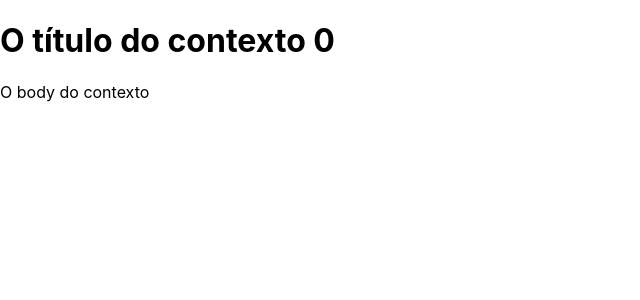
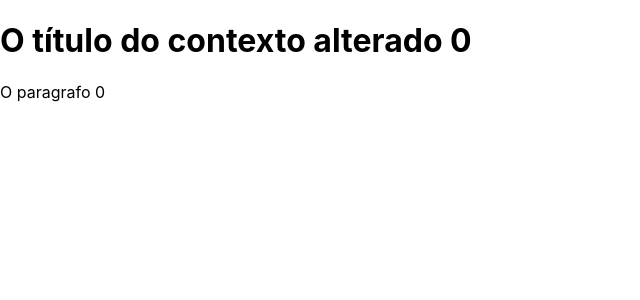
Before and after one commit to ThaisAlves7/curso-reactjs-nextjs-hooks, a React (Create React App) app: page / in a window 1280 px wide. Shown: the top 300 px of the page, without its empty margins (0-640 px from the left). Built offline with nearby package versions, Linux system fonts and the light colour scheme.

Commit message:
React Hook - useContext [ Parte 2 ]
Organização de pastas para situação mais real de Context

```diff
--- a/src/App.js
+++ b/src/App.js
@@ -1,63 +1,13 @@
-import React, { createContext, useContext, useState } from 'react';
 import './App.css';
 
-const globalState = {
-  title: 'O título do contexto',
-  body: 'O body do contexto',
-  counter: 0,
-};
-
-const GlobalContext = createContext();
-
-// eslint-disable-next-line react/prop-types
-const Div = ({ children }) => {
-  return (
-    <>
-      <H1 />
-      <P />
-    </>
-  );
-};
-
-// eslint-disable-next-line react/prop-types
-const H1 = () => {
-  const theContext = useContext(GlobalContext);
-  const {
-    contextState: { title, counter },
-  } = theContext;
-  return (
-    <h1>
-      {title} {counter}
-    </h1>
-  );
-};
-
-// eslint-disable-next-line react/prop-types
-const P = () => {
-  const theContext = useContext(GlobalContext);
-
-  const {
-    contextState: { body, counter },
-    contextState,
-    setContextState,
-  } = theContext;
-
-  return (
-    <p
-      onClick={() => setContextState((s) => ({ ...s, counter: s.counter + 1 }))}
-    >
-      {body}
-    </p>
-  );
-};
+import { AppContext } from './components/context/AppContext';
+import { Div } from './components/Div';
 
 function App() {
-  const [contextState, setContextState] = useState(globalState);
-
   return (
-    <GlobalContext.Provider value={{ contextState, setContextState }}>
+    <AppContext>
       <Div />
-    </GlobalContext.Provider>
+    </AppContext>
   );
 }
 
--- /dev/null
+++ b/src/components/Div/index.jsx
@@ -0,0 +1,12 @@
+import { H1 } from '../H1';
+import { P } from '../P';
+
+// eslint-disable-next-line react/prop-types
+export const Div = ({ children }) => {
+  return (
+    <>
+      <H1 />
+      <P />
+    </>
+  );
+};
--- /dev/null
+++ b/src/components/H1/index.jsx
@@ -0,0 +1,15 @@
+import { useContext } from 'react';
+import { GlobalContext } from '../context/AppContext';
+
+// eslint-disable-next-line react/prop-types
+export const H1 = () => {
+  const theContext = useContext(GlobalContext);
+  const {
+    contextState: { title, counter },
+  } = theContext;
+  return (
+    <h1>
+      {title} {counter}
+    </h1>
+  );
+};
--- /dev/null
+++ b/src/components/P/index.jsx
@@ -0,0 +1,18 @@
+import { useContext } from 'react';
+import { GlobalContext } from '../context/AppContext';
+
+// eslint-disable-next-line react/prop-types
+export const P = () => {
+  const theContext = useContext(GlobalContext);
+
+  const {
+    contextState: { body, counter },
+    setState,
+  } = theContext;
+
+  return (
+    <p onClick={() => setState((s) => ({ ...s, counter: s.counter + 1 }))}>
+      {body} {counter}
+    </p>
+  );
+};
--- /dev/null
+++ b/src/components/context/AppContext/data.js
@@ -0,0 +1,5 @@
+export const globalState = {
+  title: 'O título do contexto alterado',
+  body: 'O paragrafo',
+  counter: 0,
+};
--- /dev/null
+++ b/src/components/context/AppContext/index.jsx
@@ -0,0 +1,15 @@
+import { createContext, useState } from 'react';
+import { globalState } from './data';
+
+export const GlobalContext = createContext();
+
+// eslint-disable-next-line react/prop-types
+export const AppContext = ({ children }) => {
+  const [contextState, setState] = useState(globalState);
+
+  return (
+    <GlobalContext.Provider value={{ contextState, setState }}>
+      {children}
+    </GlobalContext.Provider>
+  );
+};
```
Also changed, not shown: 1 other file (tests, documents, lock files or other folders).
